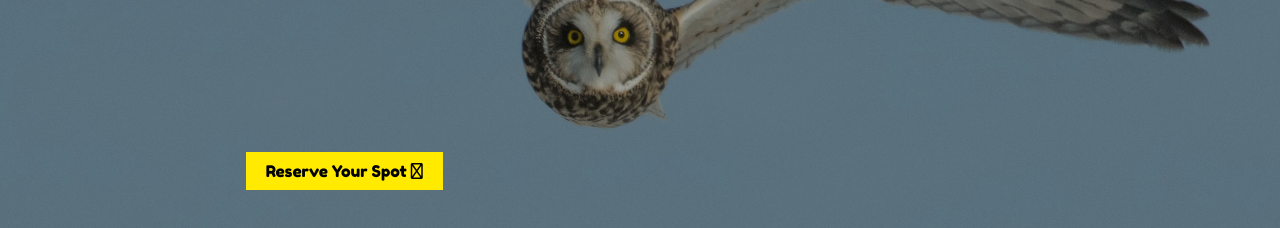
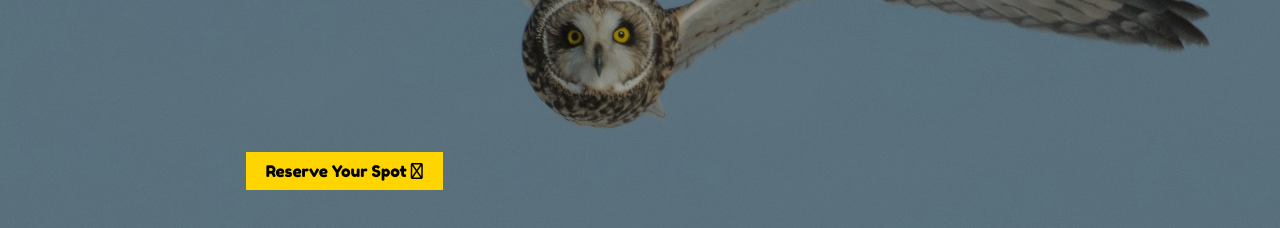
Before and after one commit to caderbarton/Barton-Motion-Graphics, a website: page deploy/index.html in a window 1280 px wide. Shown: the part 410-638 px from the top of the page. Drawn offline with Linux system fonts and the light colour scheme.

Commit message:
color tweak

```diff
--- a/dev/scss/sections/_hero.scss
+++ b/dev/scss/sections/_hero.scss
@@ -33,7 +33,7 @@
 
 
     border: none;
-    background-color: rgb(255, 234, 0);
+    background-color: rgb(255, 213, 0);
     color: var(--black);
     padding: 10px 20px;
     font-family: 'Fredoka One', cursive;
@@ -77,7 +77,7 @@
 
 
     border: none;
-    background-color: rgb(255, 234, 0);
+    background-color: rgb(255, 213, 0);
     color: var(--black);
     padding: 10px 20px;
     font-family: 'Fredoka One', cursive;
@@ -121,7 +121,7 @@
 
 
 border: none;
-background-color: rgb(255, 234, 0);
+background-color: rgb(255, 213, 0);
 color: var(--black);
 padding: 10px 20px;
 font-family: 'Fredoka One', cursive;
```
Also changed, not shown: deploy/css/styles.css.
